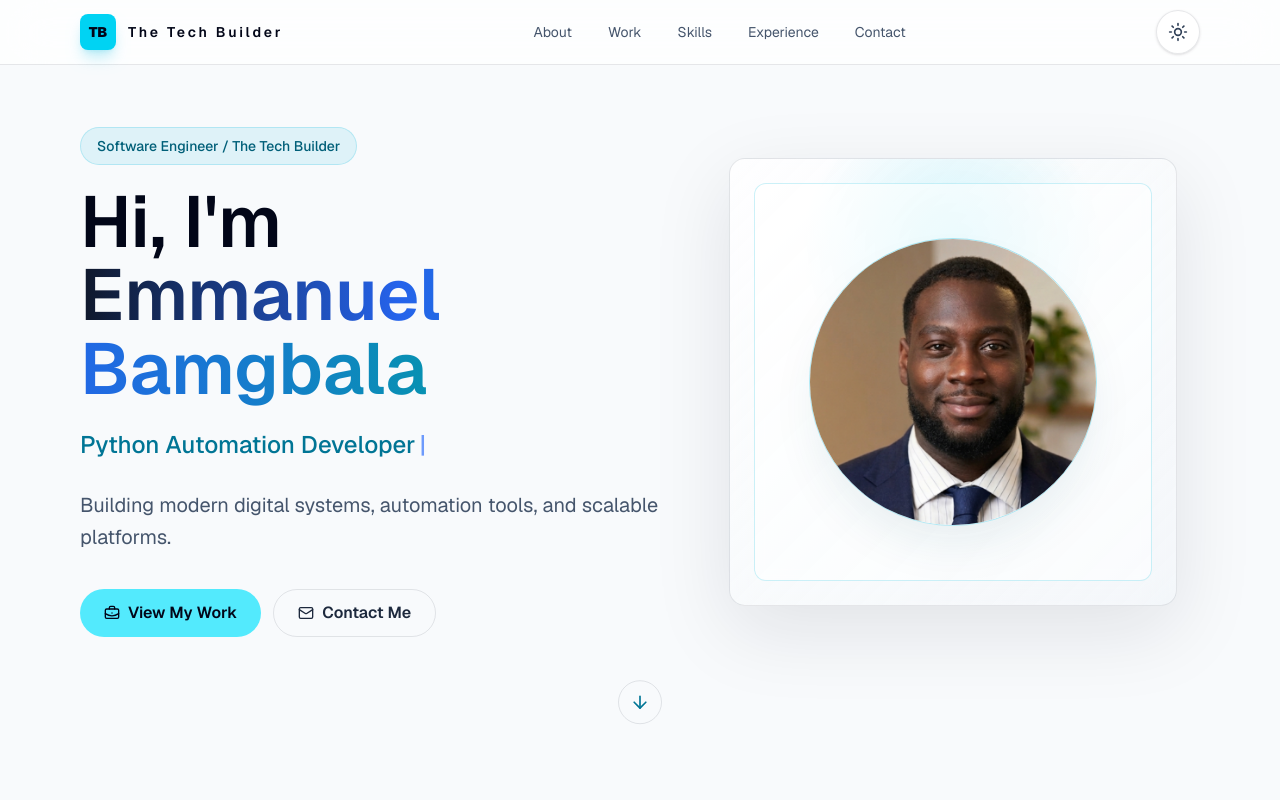
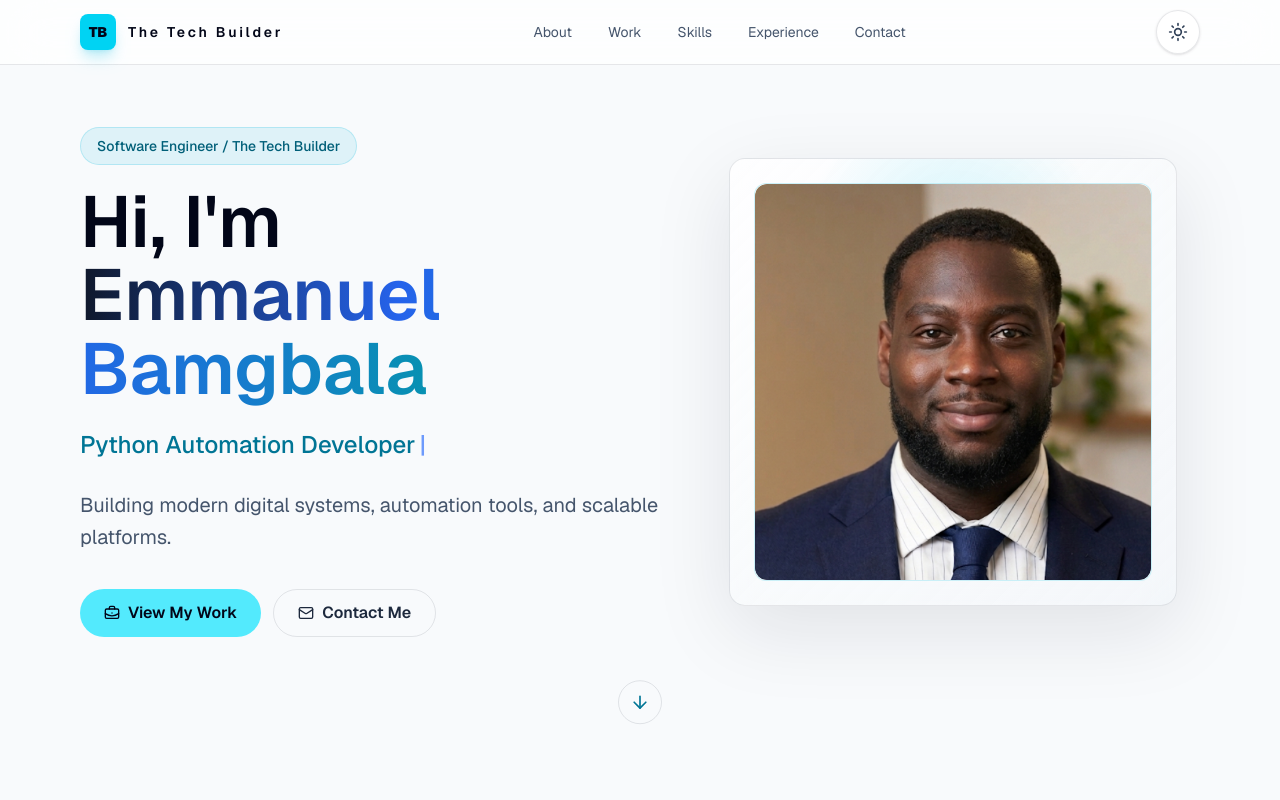
Before and after one commit to Eman23L/thetechbuilder-portfolio, a Next.js app: page / in a window 1280 px wide. Shown: the top 800 px of the page. Built offline with nearby package versions, Linux system fonts and the light colour scheme.

Commit message:
Improve hero portrait image layout

```diff
--- a/src/components/Hero.tsx
+++ b/src/components/Hero.tsx
@@ -56,7 +56,7 @@ export default function Hero() {
         <motion.div className="relative mx-auto w-full max-w-md" initial={{ opacity: 0, scale: 0.95 }} animate={{ opacity: 1, scale: 1 }} transition={{ duration: 0.8, delay: 0.1 }}>
           <div className="glass-card relative aspect-square overflow-hidden rounded-2xl p-6">
             <div className="absolute inset-0 bg-[radial-gradient(circle_at_50%_20%,rgba(34,211,238,0.2),transparent_36%)]" />
-            <div className="relative flex h-full flex-col items-center justify-center rounded-xl border border-cyan-500/20 bg-white/55 text-center dark:border-cyan-300/20 dark:bg-slate-950/50">
+            <div className="relative flex h-full flex-col items-center justify-center overflow-hidden rounded-xl border border-cyan-500/20 bg-white/55 text-center dark:border-cyan-300/20 dark:bg-slate-950/50">
               {headshotMissing ? (
                 <div className="grid size-36 place-items-center rounded-full border border-cyan-500/30 bg-gradient-to-br from-white to-slate-200 text-cyan-700 shadow-2xl shadow-cyan-900/10 dark:border-cyan-300/30 dark:from-slate-800 dark:to-slate-950 dark:text-cyan-200 dark:shadow-cyan-950/40">
                   <UserRound className="size-16" />
@@ -65,9 +65,9 @@ export default function Hero() {
                 <Image
                   src={headshotSrc}
                   alt={`${portfolio.name} headshot`}
-                  width={320}
-                  height={320}
-                  className="size-48 rounded-full border border-cyan-500/30 object-cover object-top shadow-2xl shadow-cyan-900/10 dark:border-cyan-300/30 dark:shadow-cyan-950/40 sm:size-64 lg:size-72"
+                  fill
+                  sizes="(max-width: 1024px) 100vw, 448px"
+                  className="rounded-xl object-cover object-top shadow-2xl shadow-cyan-900/10 dark:shadow-cyan-950/40"
                   onError={() => setHeadshotMissing(true)}
                 />
               )}
```
